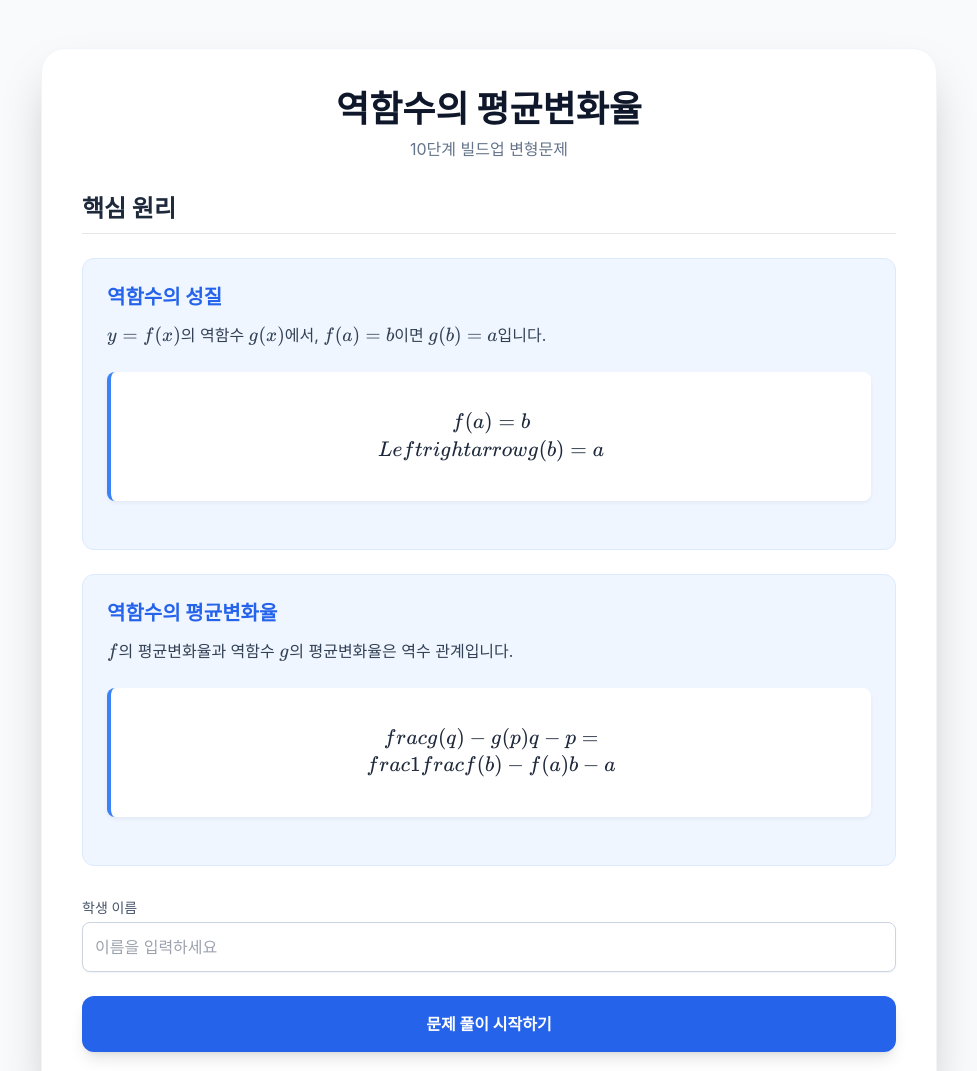
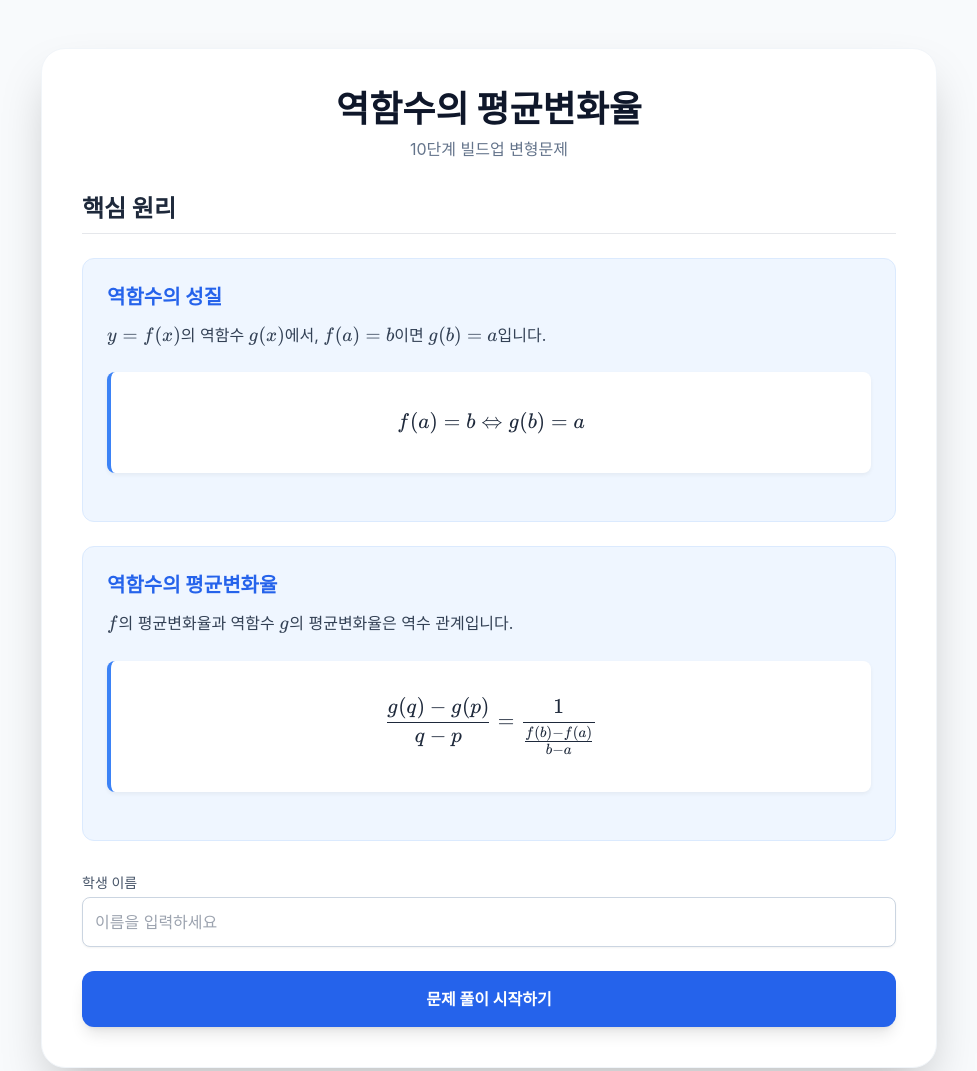
Before and after one commit to hwimath3/1305, a plain HTML site: page index.html in a window 1280 px wide. Shown: the top 1071 px of the page, without its empty margins (151-1128 px from the left). Drawn offline with nearby package versions, Linux system fonts and the light colour scheme.

Commit message:
fix: KaTeX 수식 렌더링 오류 수정 (HTML 내 이중 백슬래시 제거)

```diff
--- a/index.html
+++ b/index.html
@@ -31,14 +31,14 @@
                 <h3 class="text-xl font-bold text-blue-600 mb-3">역함수의 성질</h3>
                 <p class="text-slate-700 mb-2">$y = f(x)$의 역함수 $g(x)$에서, $f(a) = b$이면 $g(b) = a$입니다.</p>
                 <div class="math-display">
-                    $$f(a) = b \\Leftrightarrow g(b) = a$$
+                    $$f(a) = b \Leftrightarrow g(b) = a$$
                 </div>
             </div>
             <div class="concept-box">
                 <h3 class="text-xl font-bold text-blue-600 mb-3">역함수의 평균변화율</h3>
                 <p class="text-slate-700 mb-2">$f$의 평균변화율과 역함수 $g$의 평균변화율은 역수 관계입니다.</p>
                 <div class="math-display">
-                    $$\\frac{g(q) - g(p)}{q - p} = \\frac{1}{\\frac{f(b) - f(a)}{b - a}}$$
+                    $$\frac{g(q) - g(p)}{q - p} = \frac{1}{\frac{f(b) - f(a)}{b - a}}$$
                 </div>
             </div>
             <div class="mt-8 mb-4">
```
